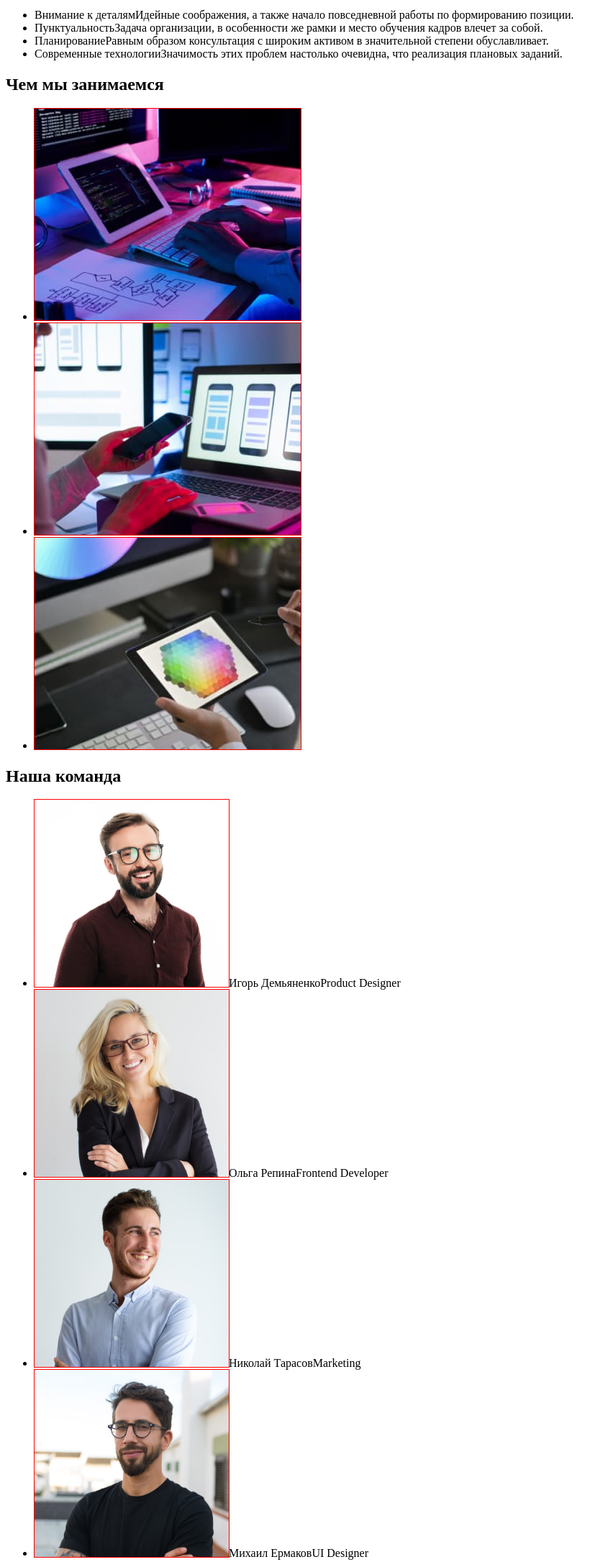
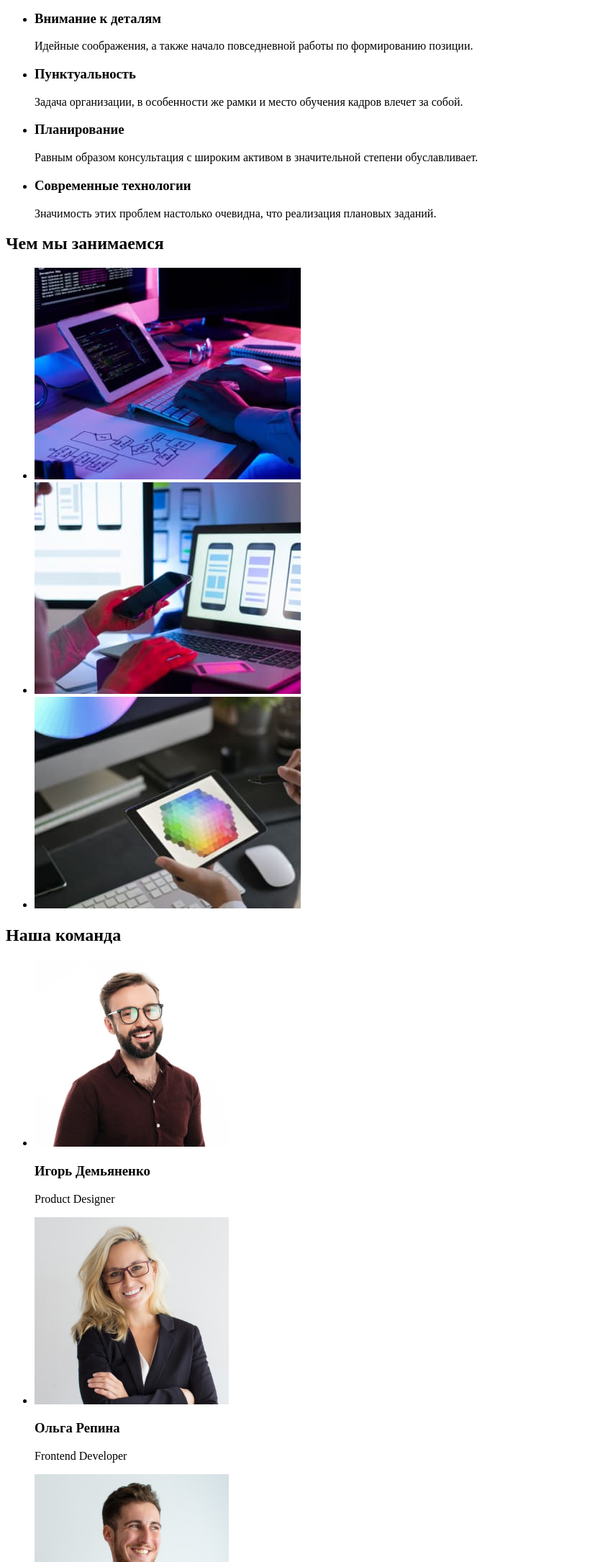
Before and after one commit to Dimmac/goit-markup-hw-01, a plain HTML site: page index.html in a window 1280 px wide. Shown: the part 240-2410 px from the top of the page at 72% size, without its empty margins (0-852 px from the left). Drawn offline with Linux system fonts and the light colour scheme.

Commit message:
Update index.html
130621 виправлення ДЗ№1

```diff
--- a/index.html
+++ b/index.html
@@ -25,51 +25,65 @@
     <main>
         <!--hero-->
         <section>
-            <div>
                 <h1>Эффективные решения для вашего бизнеса</h1>
                 <button type="button">Заказать услугу</button>
-            </div>
         </section>
         <!--our_methods-->
         <section>
-            <div>
                 <h2 hidden>our_methods</h2>
                 <ul>
-                    <li><span>Внимание к деталям</span><span>Идейные соображения, а также начало повседневной работы по формированию позиции.</span></li>
-                    <li><span>Пунктуальность</span><span>Задача организации, в особенности же рамки и место обучения кадров влечет за собой.</span></li>
-                    <li><span>Планирование</span><span>Равным образом консультация с широким активом в значительной степени обуславливает.</span></li>
-                    <li><span>Современные технологии</span><span>Значимость этих проблем настолько очевидна, что реализация плановых заданий.</span></li>
+                    <li>
+                        <h3>Внимание к деталям</h3>
+                        <p>Идейные соображения, а также начало повседневной работы по формированию позиции.</p>
+                    </li>
+                    <li>
+                        <h3>Пунктуальность</h3>
+                        <p>Задача организации, в особенности же рамки и место обучения кадров влечет за собой.</p>
+                    </li>
+                    <li>
+                        <h3>Планирование</h3>
+                        <p>Равным образом консультация с широким активом в значительной степени обуславливает.</p>
+                    </li>
+                    <li>
+                        <h3>Современные технологии</h3>
+                        <p>Значимость этих проблем настолько очевидна, что реализация плановых заданий.</p>
+                    </li>
                 </ul>
-            </div>
         </section>
         <!--tasks-->
         <section>
             <h2>Чем мы занимаемся</h2>
-            <div>
                 <ul>
-                    <li><img style="outline: 1px solid red;" src="./images/tasks/box1.jpeg" alt="компьютер" width="370" height="294"></li>
-                    <li><img style="outline: 1px solid red;" src="./images/tasks/box2.jpeg" alt="смартфон" width="370" height="294"></li>
-                    <li><img style="outline: 1px solid red;" src="./images/tasks/box3.jpeg" alt="планшет" width="370" height="294"></li>
+                    <li><img src="./images/tasks/box1.jpeg" alt="разрабочик создет програмный код на компьютере" width="370"></li>
+                    <li><img src="./images/tasks/box2.jpeg" alt="визуализация адаптации отображения приложения на смартфоне" width="370"></li>
+                    <li><img src="./images/tasks/box3.jpeg" alt="работа с выбором цвета на дисплее планшета" width="370"></li>
                 </ul>
-            </div>
         </section>
         <!--comand-->
         <section>
-            <div>
                 <h2>Наша команда</h2>
-                <div>
                     <ul>
-                        <li><img style="outline: 1px solid red;" src="./images/comand/img_0.jpeg" alt="специалист_1" width="270" height="260"><span>Игорь Демьяненко</span><span lang="en">Product Designer</span></li>
-                        <li><img style="outline: 1px solid red;" src="./images/comand/img_1.jpeg" alt="специалист_2" width="270" height="260"><span>Ольга Репина</span><span lang="en">Frontend Developer</span></li>
-                        <li><img style="outline: 1px solid red;" src="./images/comand/img_2.jpeg" alt="специалист_3" width="270" height="260"><span>Николай Тарасов</span><span lang="en">Marketing</span></li>
-                        <li><img style="outline: 1px solid red;" src="./images/comand/img_3.jpeg" alt="специалист_4" width="270" height="260"><span>Михаил Ермаков</span><span lang="en">UI Designer</span></li>
+                        <li><img src="./images/comand/img_0.jpeg" alt="технический специалист Игорь" width="270">
+                            <h3>Игорь Демьяненко</h3>
+                            <p lang="en">Product Designer</p>
+                        </li>
+                        <li><img src="./images/comand/img_1.jpeg" alt="технический специалист Ольга" width="270">
+                            <h3>Ольга Репина</h3>
+                            <p lang="en">Frontend Developer</p>
+                        </li>
+                        <li><img src="./images/comand/img_2.jpeg" alt="технический специалист Николай" width="270">
+                            <h3>Николай Тарасов</h3>
+                            <p lang="en">Marketing</p>
+                        </li>
+                        <li><img src="./images/comand/img_3.jpeg" alt="технический специалист Михаил" width="270">
+                            <h3>Михаил Ермаков</h3>
+                            <p lang="en">UI Designer</p>
+                        </li>
                     </ul>
-                </div>
-            </div>
         </section>
     </main>
     <footer>
-        <div>
+
             <a href=""><span lang="en">Web</span><span lang="en">Studio</span></a>
             <address>
                 <ul>
@@ -78,7 +92,6 @@
                     <li><a href="tel:+380991111111">+38 099 111 11 11</a></li>
                 </ul>
             </address>
-        </div>
     </footer>
 </body>
 </html>
```
